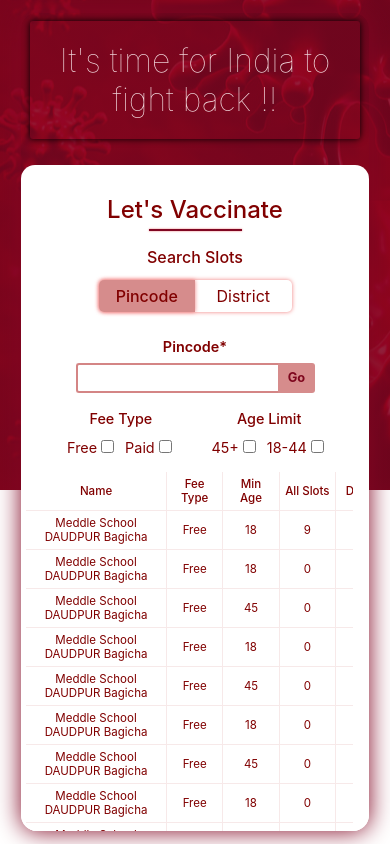
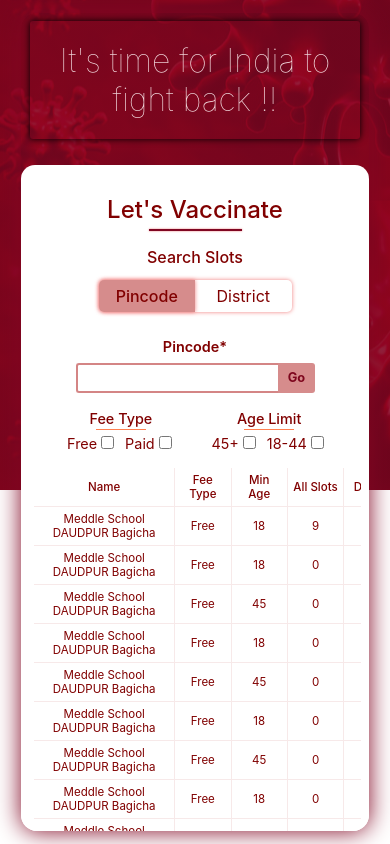
Before and after one commit to priyankagupta34/covaccination, a React (Create React App) app: page / in a window 390 px wide. Built offline with nearby package versions, Linux system fonts and the light colour scheme.

Commit message:
basic outline

```diff
--- a/src/App.css
+++ b/src/App.css
@@ -204,7 +204,7 @@
 
   .scndPart {
     background-color: white;
-    height: 124vh;
+    height: 111vh;
     margin-top: 17px;
     border-top-left-radius: 14px;
     border-top-right-radius: 14px;
--- a/src/components/table-view-calender-sessions-component/TableViewCalenderSessionsComponent.css
+++ b/src/components/table-view-calender-sessions-component/TableViewCalenderSessionsComponent.css
@@ -8,6 +8,16 @@
     font-weight: 500;
     font-size: 0.9em;
     margin-bottom: 10px;
+}
+
+.fresd::after{
+    content: '';
+    display: block;
+    height: 1px;
+    width: 50px;
+    background-color: coral;
+    margin: 2px auto;
+    margin-bottom: 0;
 }
 
 .kla{
@@ -31,6 +41,7 @@
       height: 33vh;
       padding: 5px;
       overflow-y: auto;
+      margin: 0 auto;
   }
 
 .uih{
@@ -75,6 +86,12 @@
 
 
 
+.chbc{
+
+}
+
+
+
 @media screen and (max-width: 1000px) {
 
     .grfsd{
@@ -83,7 +100,6 @@
     .tabs{
         width: 85vw;
         height: 65vh;
-
     }
     .viab{
         width: 113vw;
@@ -93,4 +109,8 @@
         margin: 0 4px;
     }
 
+    .fresd{
+        margin-bottom: 3px;
+    }
+
 }
--- a/src/components/table-view-calender-sessions-component/TableViewCalenderSessionsComponent.js
+++ b/src/components/table-view-calender-sessions-component/TableViewCalenderSessionsComponent.js
@@ -8,12 +8,12 @@ export default class TableViewCalenderSessionsComponent extends Component {
         return (
             <div>
                 <div className="kla">
-                    <div >
+                    <div className="chbc">
                         <div className="fresd">Fee Type</div>
                         <div className="ghfd"> <label htmlFor="free">Free</label><input type="checkbox" id="free" /></div>
                         <div className="ghfd"> <label htmlFor="paid">Paid</label><input type="checkbox" id="paid" /></div>
                     </div>
-                    <div>
+                    <div className="chbc">
                         <div className="fresd">Age Limit</div>
 
                         <div className="ghfd">  <label htmlFor="tya">45+</label><input type="checkbox" id="tya" /></div>
```
